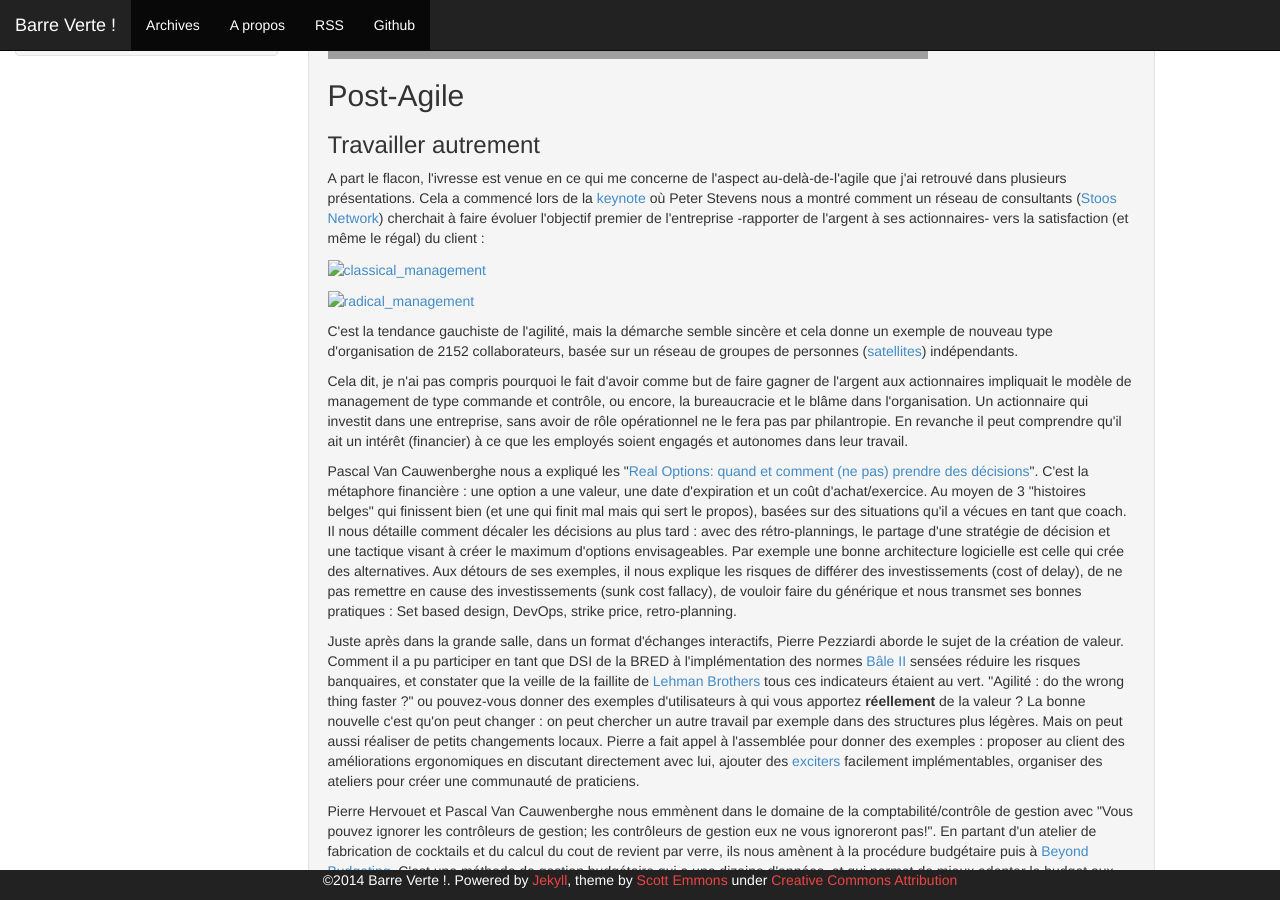
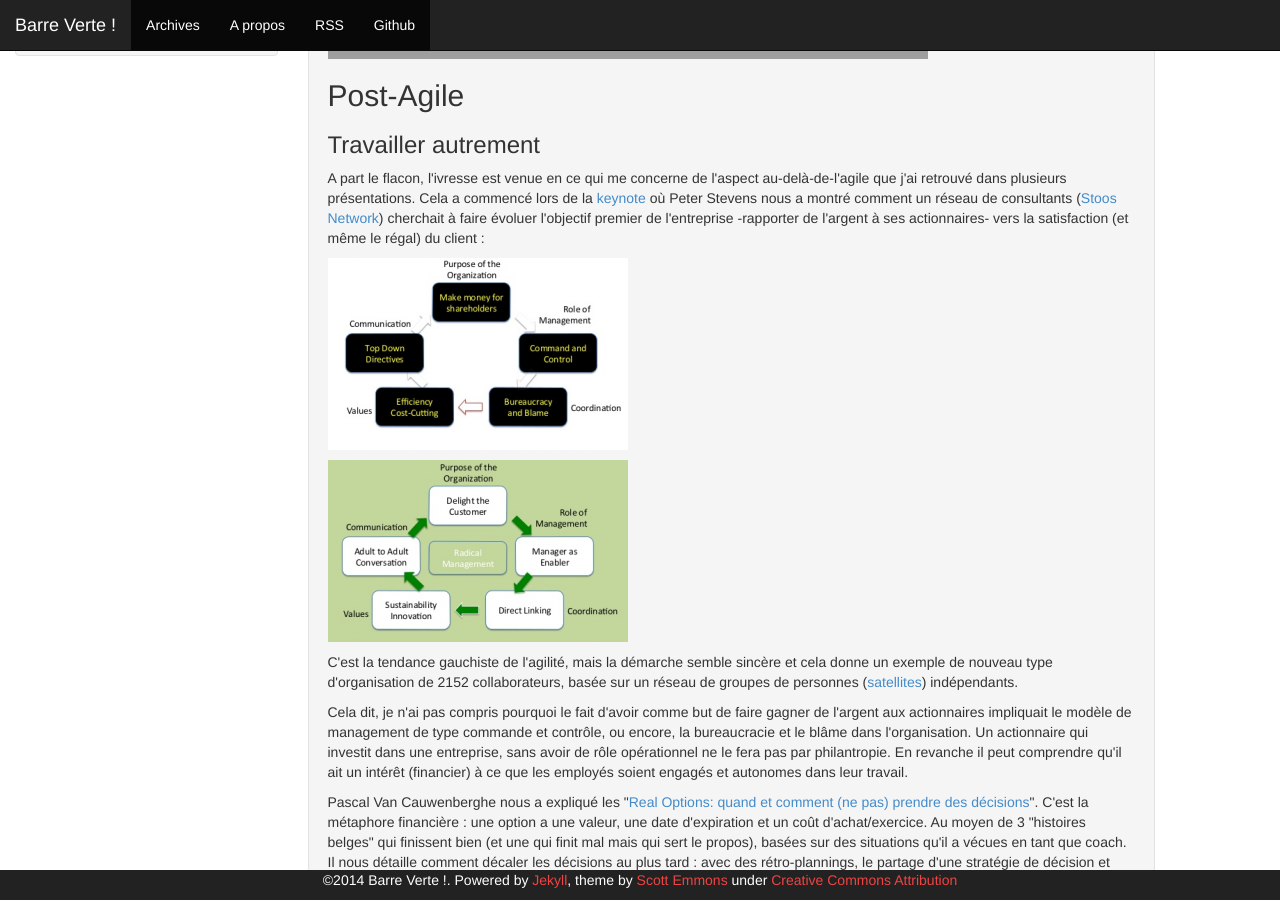
Before and after one commit to MichaelBitard/barreverte.github.io, a Jekyll site: the page built from _posts/2013-06-11-notes-sur-lagile-conference-2013.markdown, in a window 1280 px wide and 900 px high, scrolled down 571 px. Built offline with Jekyll 4.4.1, drawn with Linux system fonts in a browser that asks for light colours; Markdown is read by kramdown in place of the engine named in the settings; comment, search, counter and statistics services are not loaded; grey boxes are pictures that could not be loaded.

Commit message:
import images: 2013-06-11-notes-sur-lagile-conference-2013 #2

```diff
--- a/_posts/2013-06-11-notes-sur-lagile-conference-2013.markdown
+++ b/_posts/2013-06-11-notes-sur-lagile-conference-2013.markdown
@@ -50,8 +50,8 @@
 <h2>Post-Agile</h2>
 <h3>Travailler autrement</h3>
 <p>A part le flacon, l'ivresse est venue en ce qui me concerne de l'aspect au-delà-de-l'agile que j'ai retrouvé dans plusieurs présentations. Cela a commencé lors de la <a href="http://www.slideshare.net/peterstevens75470/from-value-to-values-why-management-has-to-change">keynote</a> où Peter Stevens nous a montré comment un réseau de consultants (<a href="http://www.stoosnetwork.org/">Stoos Network</a>) cherchait à faire évoluer l'objectif premier de l'entreprise -rapporter de l'argent à ses actionnaires- vers la satisfaction (et même le régal) du client :</p>
-<p><a href="http://www.barreverte.fr/wp-content/uploads/2013/06/classical_management.png"><img class="aligncenter size-medium wp-image-2839" alt="classical_management" src="http://www.barreverte.fr/wp-content/uploads/2013/06/classical_management-300x192.png" width="300" height="192" /></a></p>
-<p><a href="http://www.barreverte.fr/wp-content/uploads/2013/06/radical_management.png"><img class="aligncenter size-medium wp-image-2840" alt="radical_management" src="http://www.barreverte.fr/wp-content/uploads/2013/06/radical_management-300x182.png" width="300" height="182" /></a></p>
+<p><a href="/images/classical_management.png"><img class="aligncenter size-medium wp-image-2839" alt="classical_management" src="/images/classical_management-300x192.png" width="300" height="192" /></a></p>
+<p><a href="/images/radical_management.png"><img class="aligncenter size-medium wp-image-2840" alt="radical_management" src="/images/radical_management-300x182.png" width="300" height="182" /></a></p>
 <p>C'est la tendance gauchiste de l'agilité, mais la démarche semble sincère et cela donne un exemple de nouveau type d'organisation de 2152 collaborateurs, basée sur un réseau de groupes de personnes (<a href="http://www.stoosnetwork.org/satellites/satellite-principles/">satellites</a>) indépendants.</p>
 <p>Cela dit, je n'ai pas compris pourquoi le fait d'avoir comme but de faire gagner de l'argent aux actionnaires impliquait le modèle de management de type commande et contrôle, ou encore, la bureaucracie et le blâme dans l'organisation. Un actionnaire qui investit dans une entreprise, sans avoir de rôle opérationnel ne le fera pas par philantropie. En revanche il peut comprendre qu'il ait un intérêt (financier) à ce que les employés soient engagés et autonomes dans leur travail.</p>
 <p>Pascal Van Cauwenberghe nous a expliqué les "<a href="http://www.agilecoach.net/coach-tools/real-options/">Real Options: quand et comment (ne pas) prendre des décisions</a>". C'est la métaphore financière : une option a une valeur, une date d'expiration et un coût d'achat/exercice. Au moyen de 3 "histoires belges" qui finissent bien (et une qui finit mal mais qui sert le propos), basées sur des situations qu'il a vécues en tant que coach. Il nous détaille comment décaler les décisions au plus tard : avec des rétro-plannings, le partage d'une stratégie de décision et une tactique visant à créer le maximum d'options envisageables. Par exemple une bonne architecture logicielle est celle qui crée des alternatives. Aux détours de ses exemples, il nous explique les risques de différer des investissements (cost of delay), de ne pas remettre en cause des investissements (sunk cost fallacy), de vouloir faire du générique et nous transmet ses bonnes pratiques : Set based design, DevOps, strike price, retro-planning.</p>
```
Also changed, not shown: images/classical_management-300x192.png (added), images/classical_management.png (added), images/radical_management-300x182.png (added), images/radical_management.png (added).
